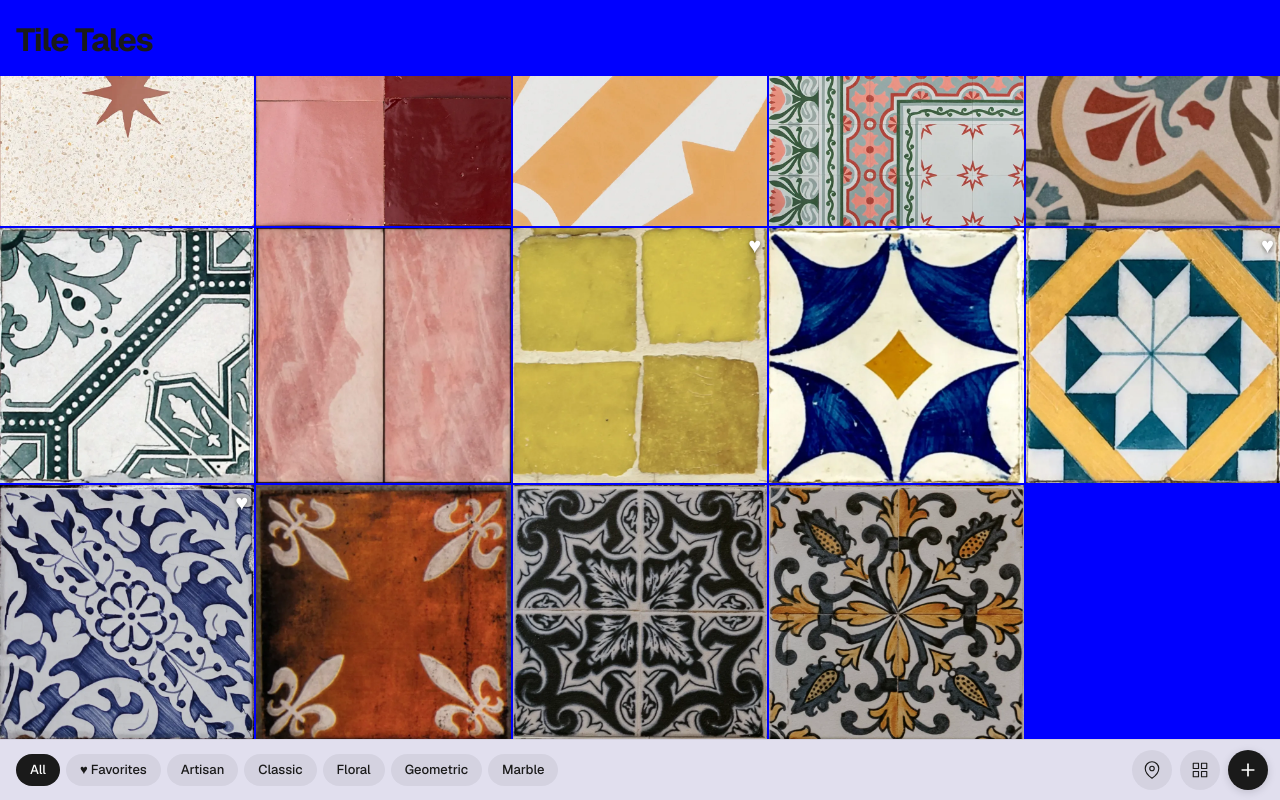
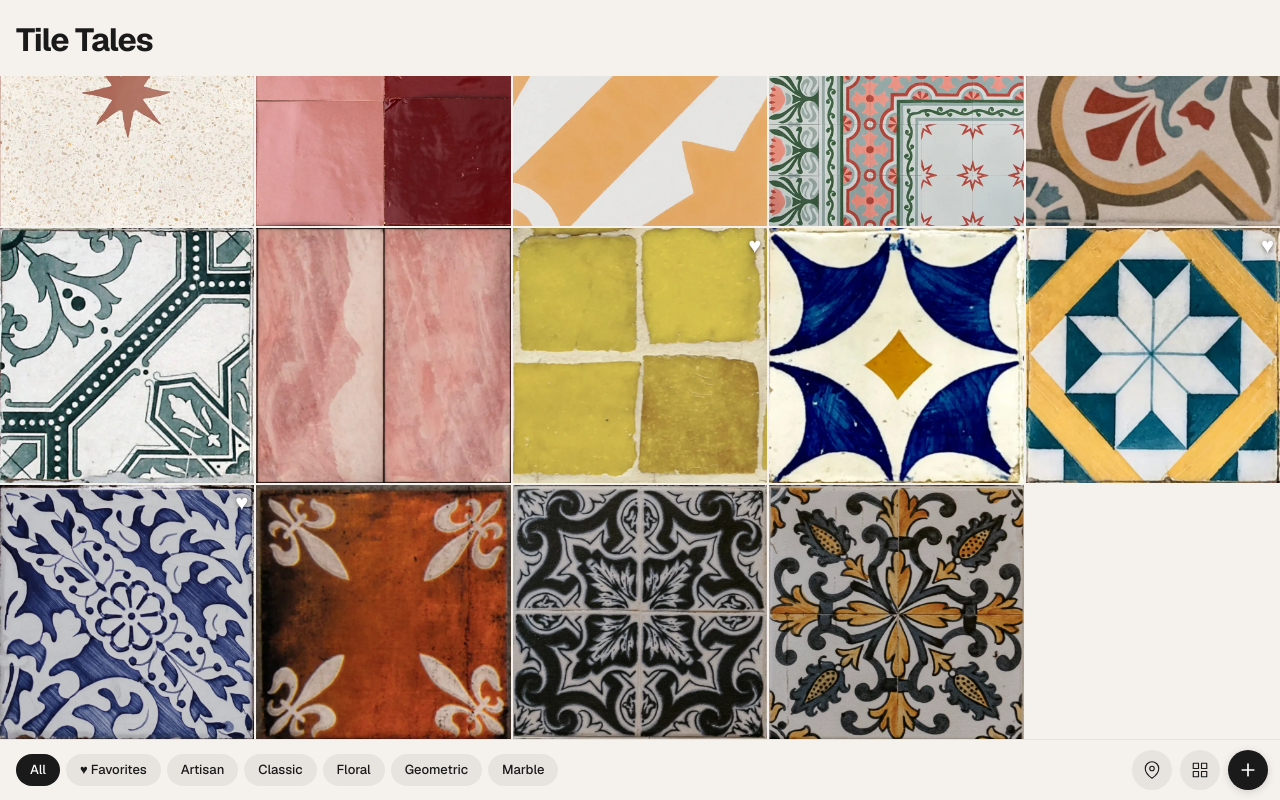
Before and after one commit to kikelop/tile-tales, a Next.js app in the folder app/: page / in a window 1280 px wide. Built offline with nearby package versions, Linux system fonts and the light colour scheme.

Commit message:
fix: restore original off-white background
Reverts leftover deploy-pipeline test colors (pink in globals.css,
blue in SplashScreen/TileGrid/TileViewer3D) to the canonical #f5f2ed.

```diff
--- a/app/src/app/globals.css
+++ b/app/src/app/globals.css
@@ -1,7 +1,7 @@
 @import "tailwindcss";
 
 @theme inline {
-  --color-background: #ffc0cb;
+  --color-background: #f5f2ed;
   --color-foreground: #1a1a1a;
   --color-card-bg: #ffffff;
   --color-muted: #8a8578;
--- a/app/src/components/SplashScreen.tsx
+++ b/app/src/components/SplashScreen.tsx
@@ -62,7 +62,7 @@ export default function SplashScreen({ onFinished }: { onFinished: () => void })
         flexDirection: "column",
         alignItems: "center",
         justifyContent: "center",
-        background: "#0000ff",
+        background: "#f5f2ed",
         transition: "opacity 0.6s ease",
         opacity: fading ? 0 : 1,
       }}
--- a/app/src/components/TileGrid.tsx
+++ b/app/src/components/TileGrid.tsx
@@ -81,7 +81,7 @@ export default function TileGrid({
       style={{
         position: "fixed",
         inset: 0,
-        background: "#0000ff",
+        background: "#f5f2ed",
         display: "flex",
         flexDirection: "column",
         overflow: "hidden",
--- a/app/src/components/TileViewer3D.tsx
+++ b/app/src/components/TileViewer3D.tsx
@@ -579,7 +579,7 @@ export default function TileViewer3D({
         inset: 0,
         display: "flex",
         flexDirection: "column",
-        background: "#0000ff",
+        background: "#f5f2ed",
         touchAction: "none",
       }}
     >
```
Also changed, not shown: 1 other file (tests, documents, lock files or other folders).
